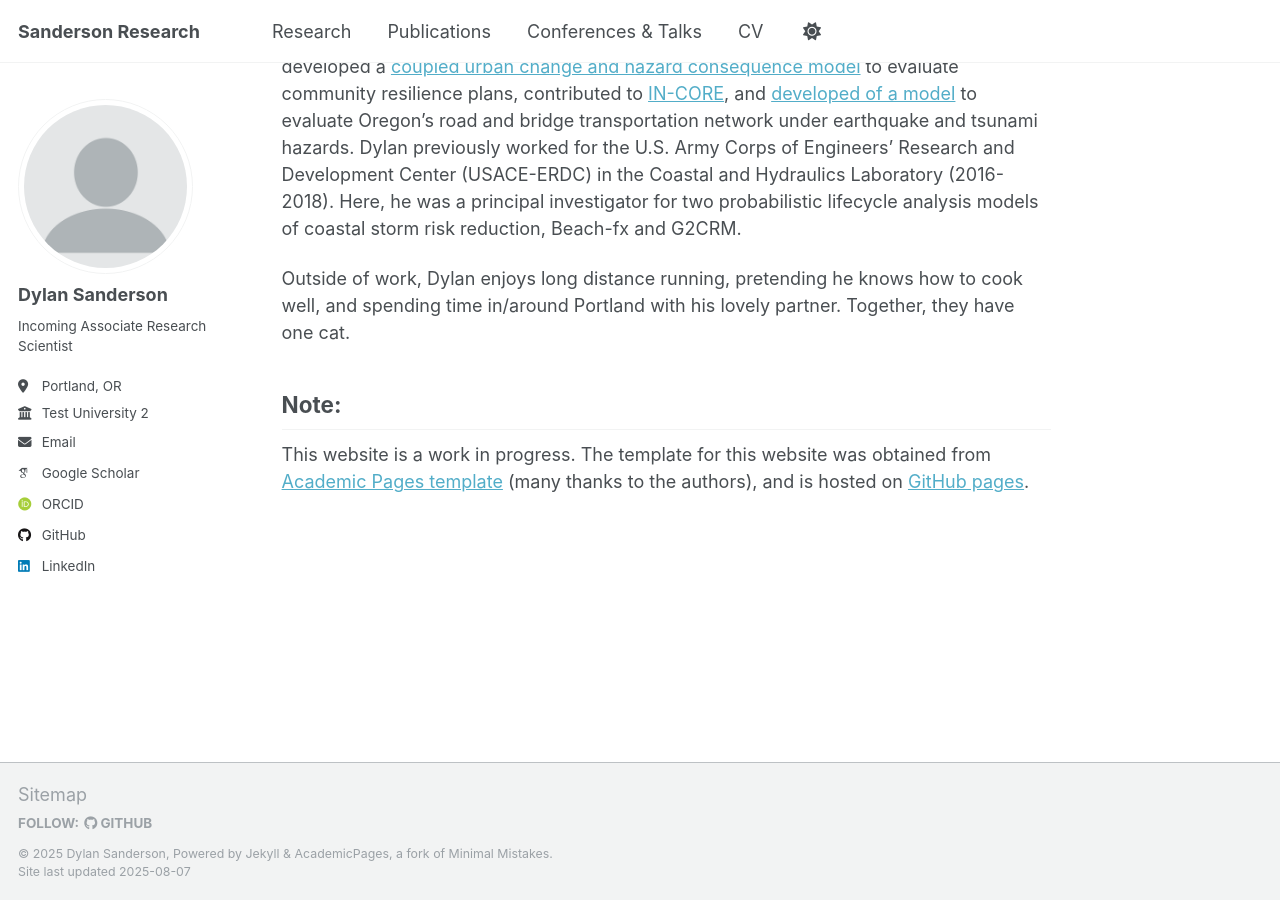
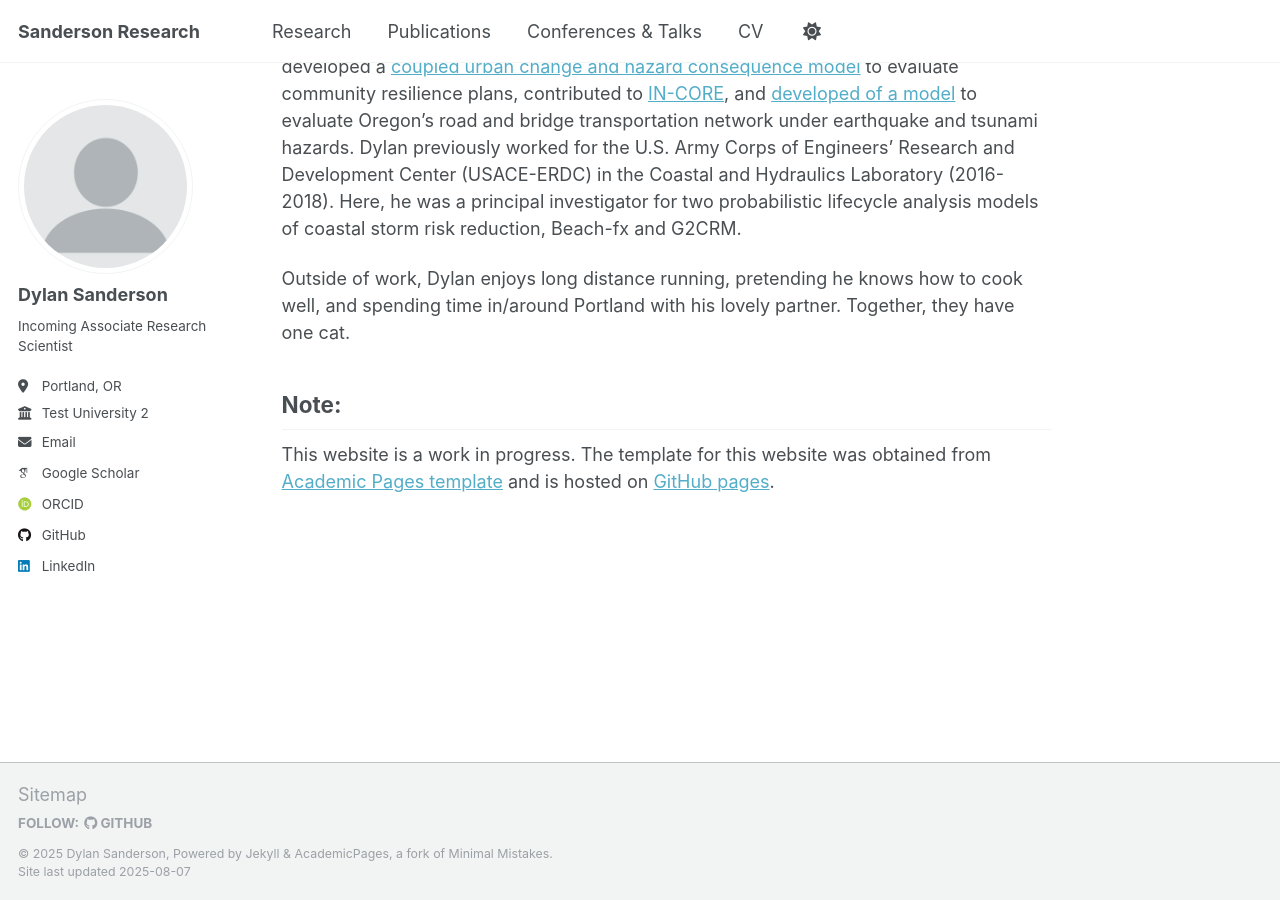
Before and after one commit to 22dylan/22dylan.github.io, a Jekyll site: the page built from _pages/about.md, in a window 1280 px wide and 900 px high, scrolled down 598 px. Built offline with Jekyll 4.4.1, drawn with Linux system fonts in a browser that asks for light colours; some web fonts are replaced; a script that is not in the unit is left out.

Commit message:
Update about.md

```diff
--- a/_pages/about.md
+++ b/_pages/about.md
@@ -23,4 +23,4 @@ Outside of work, Dylan enjoys long distance running, pretending he knows how to
 
 Note:
 ------
-This website is a work in progress. The template for this website was obtained from [Academic Pages template](https://github.com/academicpages/academicpages.github.io) (many thanks to the authors), and is hosted on [GitHub pages](https://pages.github.com/).
+This website is a work in progress. The template for this website was obtained from [Academic Pages template](https://github.com/academicpages/academicpages.github.io) and is hosted on [GitHub pages](https://pages.github.com/).
```
